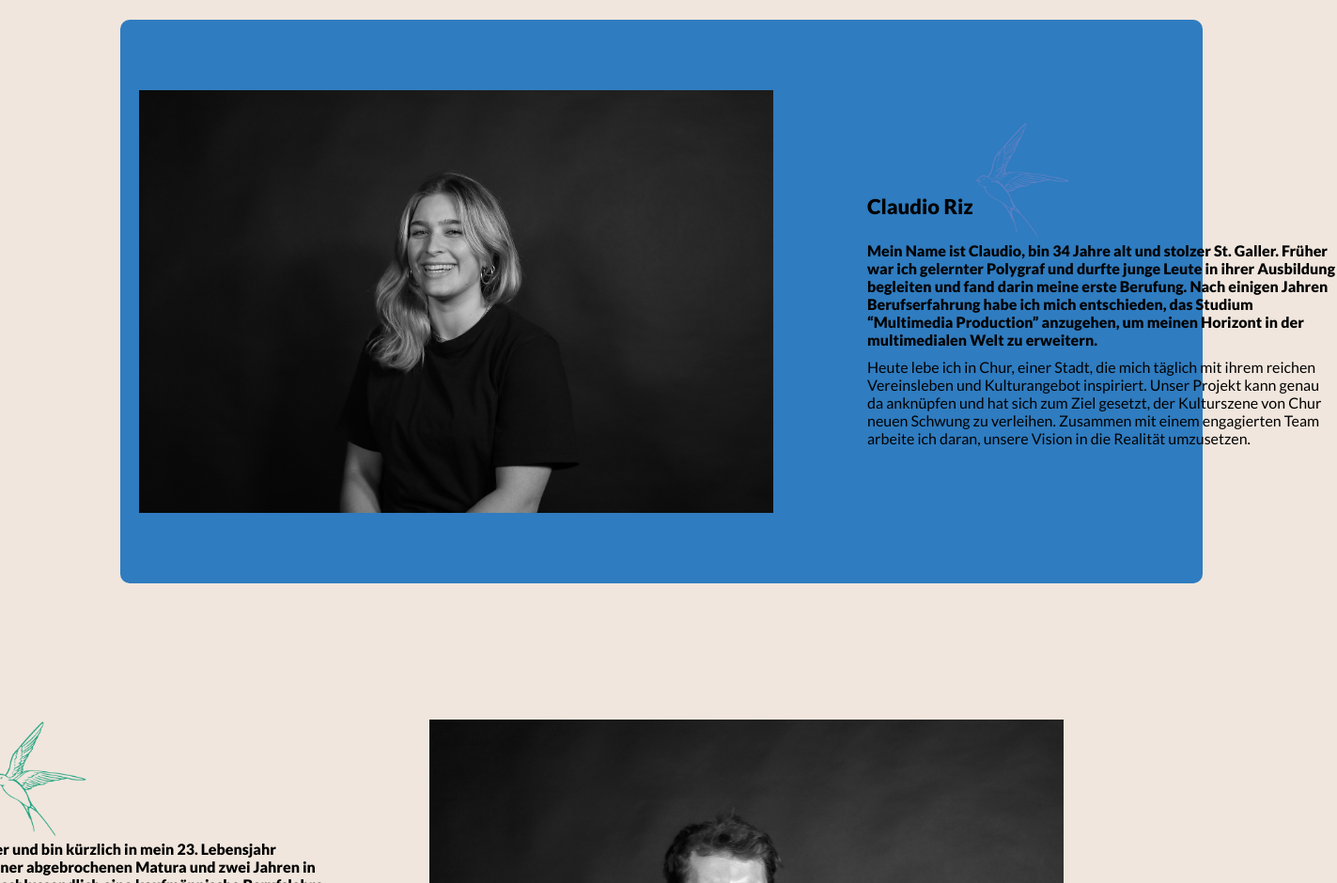
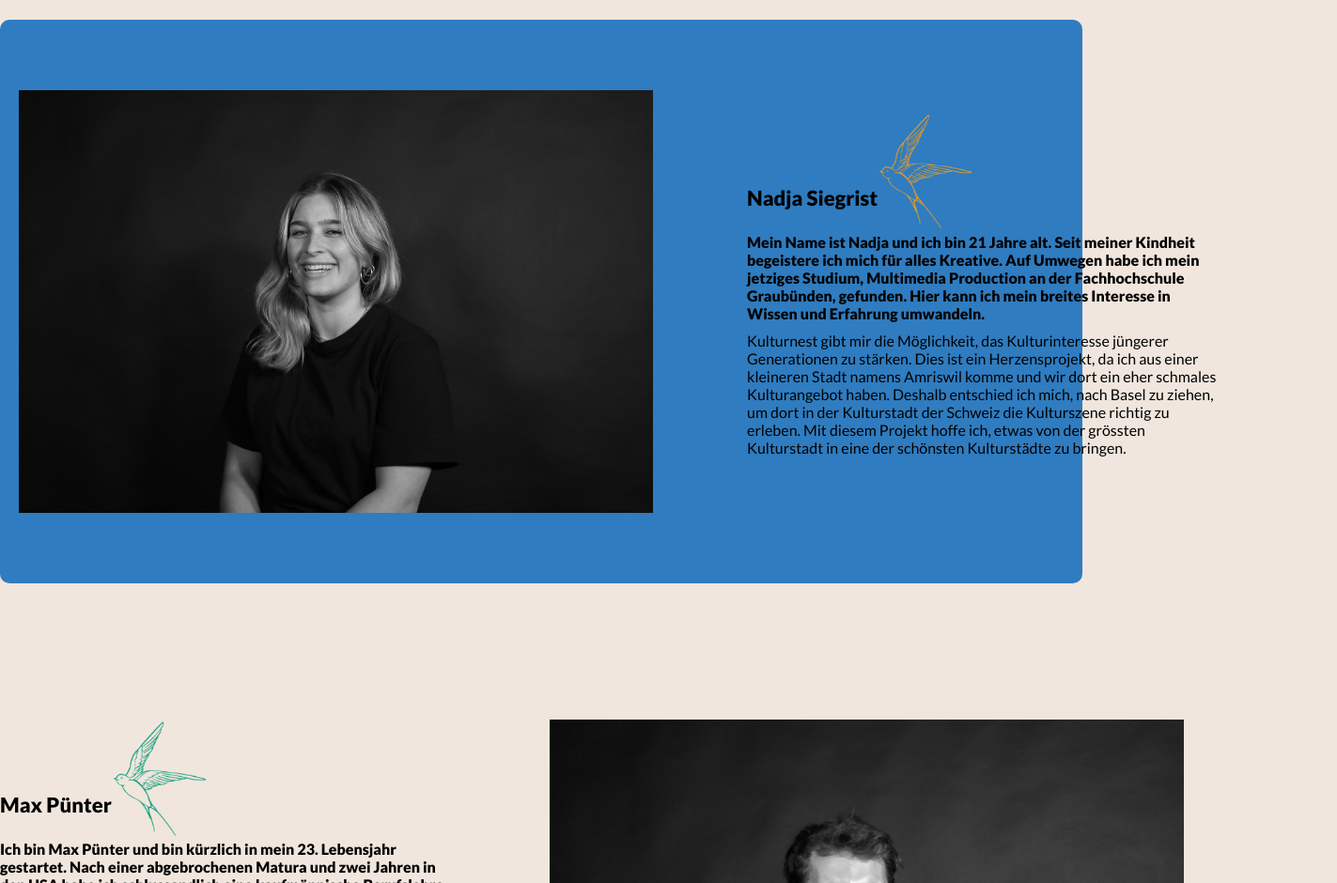
Before and after one commit to Dune005/website_kulturnest, a plain HTML site: page team.html in a window 1280 px wide. Shown: the part 1860-2800 px from the top of the page at 94% size, 1423 px wide, since content can reach past the window. Drawn offline with Linux system fonts and the light colour scheme; a web font is replaced by a local one.

```diff
--- a/css/style_team.css
+++ b/css/style_team.css
@@ -359,6 +359,7 @@
   padding-bottom: 5px; /* Platz unterhalb der Linie */
   margin-top: 100px;
   padding-bottom: 60px !important; /* Hinzufügen von !important */
+  margin-right: 20vw;
 }
 
 .footer_adresse { /*NICHT ANPASSEN!*/
@@ -462,11 +463,7 @@
     margin-right: 20px;
   }
 
-  html{
-    height:auto;
-    margin-left: 10vw;
-    margin-right: 10vw;
-  }
+
 }
 
 
--- a/team.html
+++ b/team.html
@@ -110,16 +110,16 @@
                         </div>
                 <div class="flex-item_text_right">
                     <div class="text_right">
-                    <h2 class="text_right_name">Claudio Riz</h2>
-                    <img class="vogel_klein_blau" src="img/voegel/Vogel_klein_blau_gespiegelt.png" alt="blauer Vogel">
-                    <h5 class="text_right_lead" >Mein Name ist Claudio, bin 34 Jahre alt und stolzer St. Galler.
-                        Früher war ich gelernter Polygraf und durfte junge Leute in ihrer Ausbildung begleiten
-                        und fand darin meine erste Berufung. Nach einigen Jahren Berufserfahrung habe ich mich entschieden,
-                        das Studium “Multimedia Production” anzugehen, um meinen Horizont in der multimedialen Welt zu erweitern.</h5>
+                    <h2 class="text_right_name">Nadja Siegrist</h2>
+                    <img class="vogel_klein_gelb" src="img/voegel/Vogel_klein_gelb_gespiegelt.png" alt="blauer Vogel">
+                    <h5 class="text_right_lead" >Mein Name ist Nadja und ich bin 21 Jahre alt. Seit meiner Kindheit begeistere ich mich für
+                         alles Kreative. Auf Umwegen habe ich mein jetziges Studium, Multimedia Production an der Fachhochschule Graubünden, gefunden.
+                         Hier kann ich mein breites Interesse in Wissen und Erfahrung umwandeln.</h5>
                     <p class="text_right_normal">
-                        Heute lebe ich in Chur, einer Stadt, die mich täglich mit ihrem reichen Vereinsleben und Kulturangebot inspiriert.
-                        Unser Projekt kann genau da anknüpfen und hat sich zum Ziel gesetzt, der Kulturszene von Chur neuen Schwung zu verleihen.
-                        Zusammen mit einem engagierten Team arbeite ich daran, unsere Vision in die Realität umzusetzen.
+                        Kulturnest gibt mir die Möglichkeit, das Kulturinteresse jüngerer Generationen zu stärken. Dies ist ein Herzensprojekt,
+                        da ich aus einer kleineren Stadt namens Amriswil komme und wir dort ein eher schmales Kulturangebot haben. Deshalb entschied
+                        ich mich, nach Basel zu ziehen, um dort in der Kulturstadt der Schweiz die Kulturszene richtig zu erleben. Mit diesem Projekt
+                        hoffe ich, etwas von der grössten Kulturstadt in eine der schönsten Kulturstädte zu bringen.
                     </p>
                     </div>
                 </div>
```
